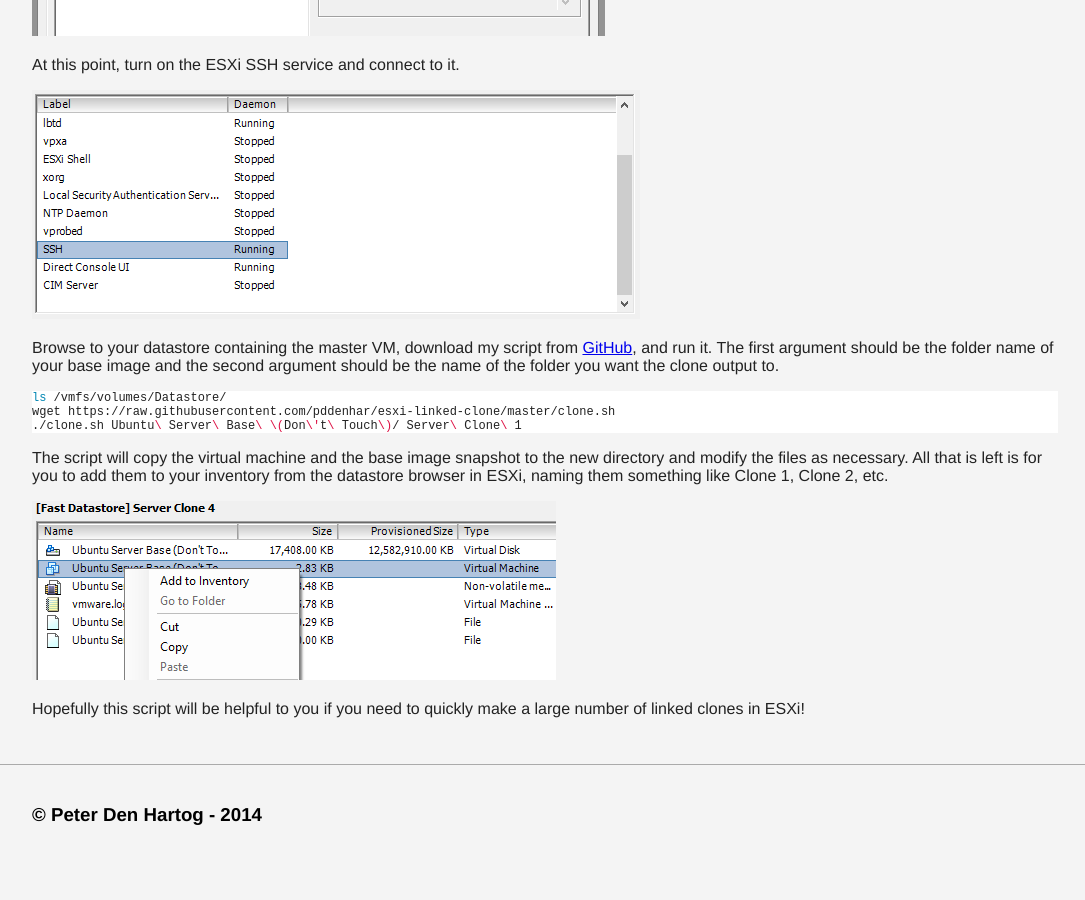
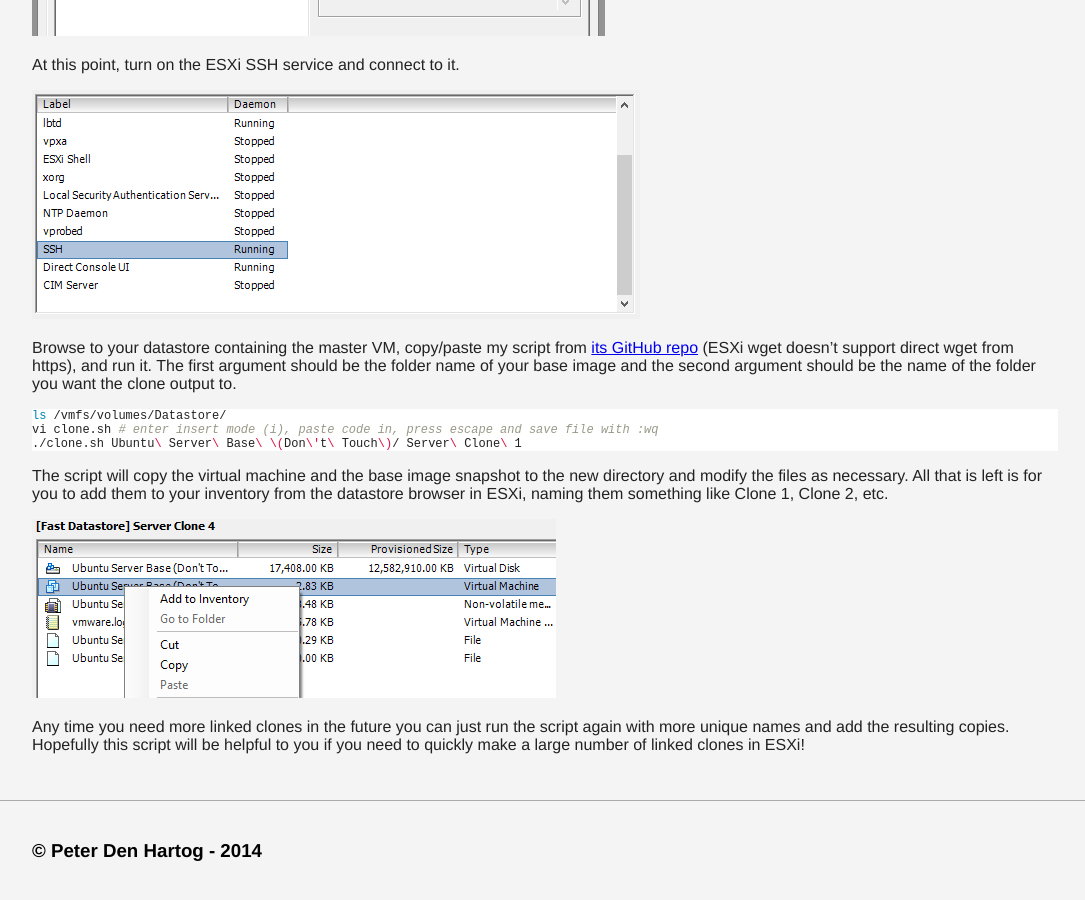
Before and after one commit to pddenhar/pddenhar.github.io, a Jekyll site: the page built from _posts/2014-05-30-creating-a-linked-clone-esxi.md, in a window 1280 px wide and 900 px high, scrolled down 653 px. Shown: the whole window, without its empty margins (95-1180 px from the left). Built offline with Jekyll 4.4.1, drawn with Linux system fonts in a browser that asks for light colours; nearby versions of some CDN libraries; some web fonts are replaced; before the commit the page ends 1517 px from its top, so only the background shows below that.

Commit message:
Fixed esxi post to reflect lack of https support in wget

```diff
--- a/_posts/2014-05-30-creating-a-linked-clone-esxi.md
+++ b/_posts/2014-05-30-creating-a-linked-clone-esxi.md
@@ -13,10 +13,10 @@ At this point, turn on the ESXi SSH service and connect to it.
 
 ![SSH Service]({{ site.url }}/images/ESXi/ssh.PNG)
 
-Browse to your datastore containing the master VM, download my script from [GitHub](https://github.com/pddenhar/esxi-linked-clone), and run it. The first argument should be the folder name of your base image and the second argument should be the name of the folder you want the clone output to.
+Browse to your datastore containing the master VM, copy/paste my script from [its GitHub repo](https://github.com/pddenhar/esxi-linked-clone) (ESXi wget doesn't support direct wget from https), and run it. The first argument should be the folder name of your base image and the second argument should be the name of the folder you want the clone output to.
 {% highlight bash %}
 ls /vmfs/volumes/Datastore/
-wget https://raw.githubusercontent.com/pddenhar/esxi-linked-clone/master/clone.sh
+vi clone.sh # enter insert mode (i), paste code in, press escape and save file with :wq
 ./clone.sh Ubuntu\ Server\ Base\ \(Don\'t\ Touch\)/ Server\ Clone\ 1
 {% endhighlight %}
 
@@ -24,4 +24,4 @@ The script will copy the virtual machine and the base image snapshot to the new
 
 ![Adding to Inventory]({{ site.url }}/images/ESXi/add.png)
 
-Hopefully this script will be helpful to you if you need to quickly make a large number of linked clones in ESXi!
+Any time you need more linked clones in the future you can just run the script again with more unique names and add the resulting copies. Hopefully this script will be helpful to you if you need to quickly make a large number of linked clones in ESXi!
```
